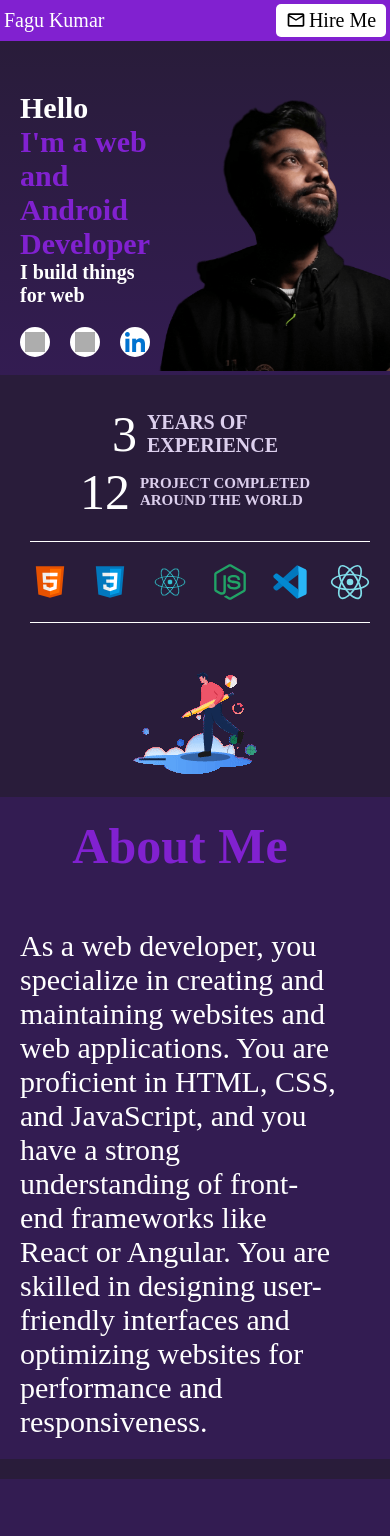
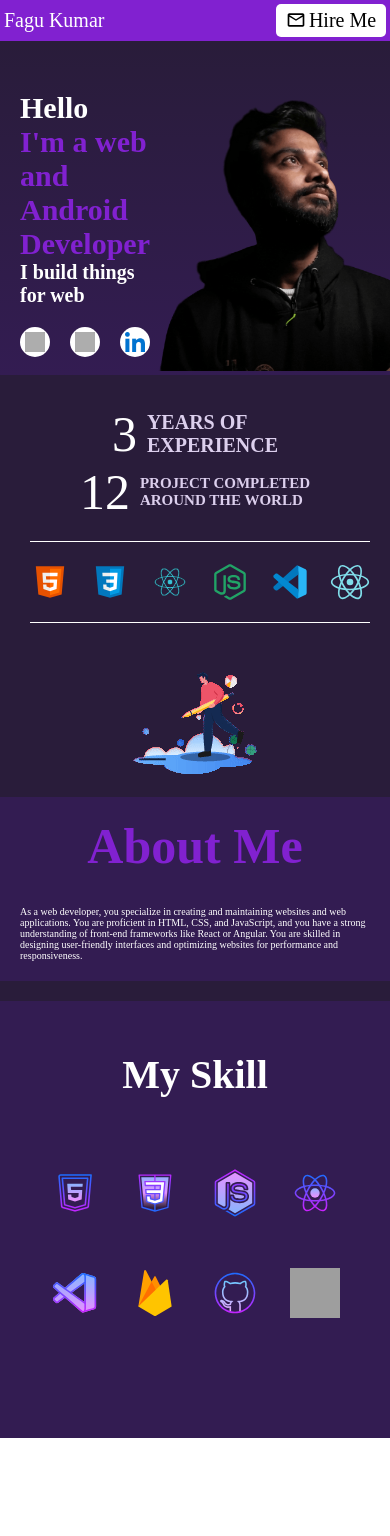
Before and after one commit to krfagu17/PortfoliMe, a React (Vite) app: page / in a window 390 px wide. Shown: the top 1536 px of the page. After the commit the page ends 1438 px from the top, so only its background shows below. Built offline with nearby package versions, Linux system fonts and the light colour scheme; grey boxes are pictures that could not be loaded.

Commit message:
responsive added

```diff
--- a/src/components/about/about.css
+++ b/src/components/about/about.css
@@ -14,7 +14,7 @@
     align-items: center;
     flex-direction: column;
     font-size: 30px;
-    margin-right: 30px;
+
     color: white;
 
 
@@ -25,3 +25,8 @@
     color: #8121D0;
 
 }
+@media only screen and (max-width: 600px) {
+  .content{
+    font-size: 10px;
+  }
+}
--- a/src/components/info/Info.jsx
+++ b/src/components/info/Info.jsx
@@ -1,9 +1,12 @@
 import React from 'react'
 import "./info.css"
+import { motion } from 'framer-motion'
 
 const Info = () => {
   return (
-    <div className='info-container'>
+    <motion.div
+
+    className='info-container'>
         <div className="experince">
             <div style={{fontSize:'50px',color:"white"}}>3</div>
             <div className='three'>
@@ -20,16 +23,30 @@
             </div>
         </div>
 
-        <div className="icon-section">
+        <motion.div
 
-        <img src="./infoAssets/html5.svg" />
-        <img src="./infoAssets/css3.svg" />
-        <img src="./infoAssets/react-js.svg" />
-        <img src="./infoAssets/nodejs.svg" />
-        <img src="./infoAssets/vs-code.svg" />
-        <img src="./infoAssets/react-native.svg" />
-        </div>
-    </div>
+        className="icon-section">
+
+        <motion.img initial={{ x:100 ,opacity: 0}}
+        whileInView={{x:0, opacity: 1}}
+        transition={{duration: 0.4}} src="./infoAssets/html5.svg" />
+        <motion.img initial={{ x:120 ,opacity: 0}}
+        whileInView={{x:0, opacity: 1}}
+        transition={{duration: 0.6}} src="./infoAssets/css3.svg" />
+        <motion.img initial={{ x:140 ,opacity: 0}}
+        whileInView={{x:0, opacity: 1}}
+        transition={{duration: 0.8}} src="./infoAssets/react-js.svg" />
+        <motion.img initial={{ x:160 ,opacity: 0}}
+        whileInView={{x:0, opacity: 1}}
+        transition={{duration: 1}} src="./infoAssets/nodejs.svg" />
+        <motion.img initial={{ x:180 ,opacity: 0}}
+        whileInView={{x:0, opacity: 1}}
+        transition={{duration: 1.2}} src="./infoAssets/vs-code.svg" />
+        <motion.img initial={{ x:100 ,opacity: 0}}
+        whileInView={{x:0, opacity: 1}}
+        transition={{duration: 1.4}} src="./infoAssets/react-native.svg" />
+        </motion.div>
+    </motion.div>
   )
 }
 
--- a/src/components/info/info.css
+++ b/src/components/info/info.css
@@ -31,6 +31,7 @@
 .icon-section{
     gap: 20px;
     display: flex;
+
 }
 .icon-section img{
     height: 50px;
--- a/src/components/myskill/MySkill.jsx
+++ b/src/components/myskill/MySkill.jsx
@@ -12,7 +12,7 @@
             <div className="main-container">
                 <motion.div
                 transition={{ duration: 0.8 }}
-                  initial={{ opacity: 0 , x: -1000}}
+                  initial={{ opacity: 0 , x: -100}}
                   whileInView={{ opacity: 1, x: 0 }}
                 className="skill-icons">
                     <motion.img
@@ -28,7 +28,7 @@
                 <motion.div
 
                 transition={{ duration: 0.8 }}
-                  initial={{ opacity: 0 , x: 1000}}
+                  initial={{ opacity: 0 , x: 100}}
                   whileInView={{ opacity: 1, x: 0 }}
                   className="skill-icons">
                     <motion.img
--- a/src/components/myskill/myskill.css
+++ b/src/components/myskill/myskill.css
@@ -36,3 +36,14 @@
     gap: 100px;
     display: flex;
 }
+@media only screen and (max-width: 600px) {
+    .skill-icons img{
+        height: 50px;
+        width: 50px;
+   }
+   .skill-icons{
+    gap: 30px;
+    display: flex;
+}
+
+    }
```
